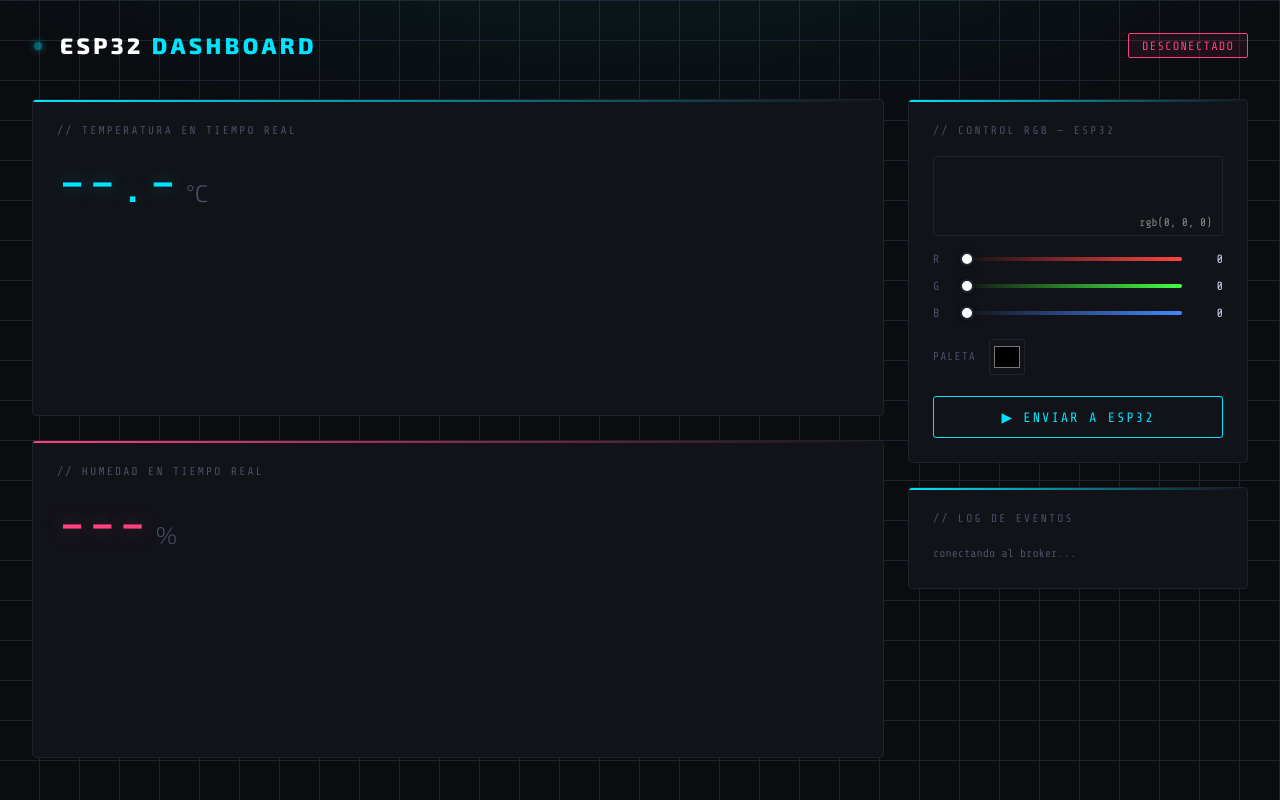
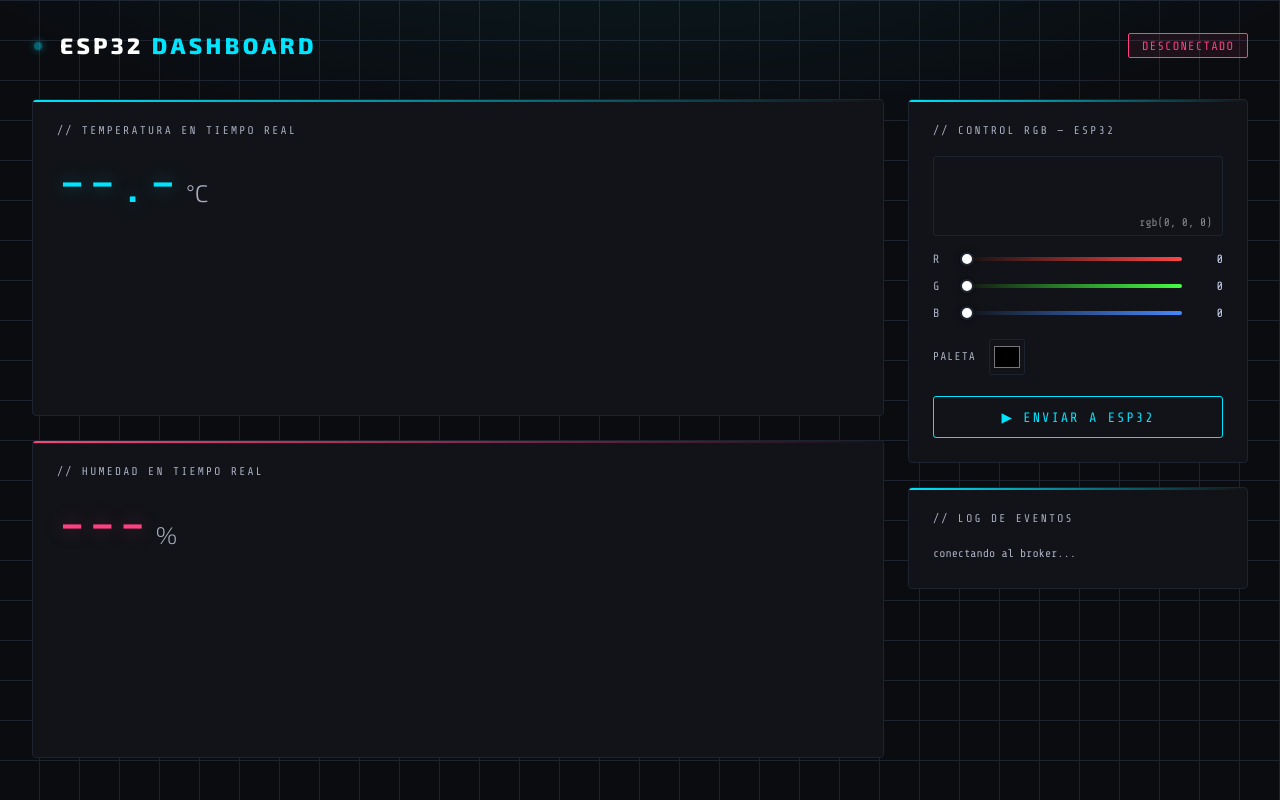
Before and after one commit to juvillotab-cyber/dashboard.github.io, a plain HTML site: page index.html in a window 1280 px wide. Drawn offline with nearby package versions, Linux system fonts and the light colour scheme; a script that the page names is missing.

Commit message:
Add files via upload

```diff
--- a/index.html
+++ b/index.html
@@ -25,7 +25,7 @@
       --accent:   #00e5ff;
       --accent2:  #ff4081;
       --text:     #cdd6f4;
-      --muted:    #4a5068;
+      --muted:    #aaafc2;
       --mono:     'Share Tech Mono', monospace;
       --sans:     'Exo 2', sans-serif;
     }
```
